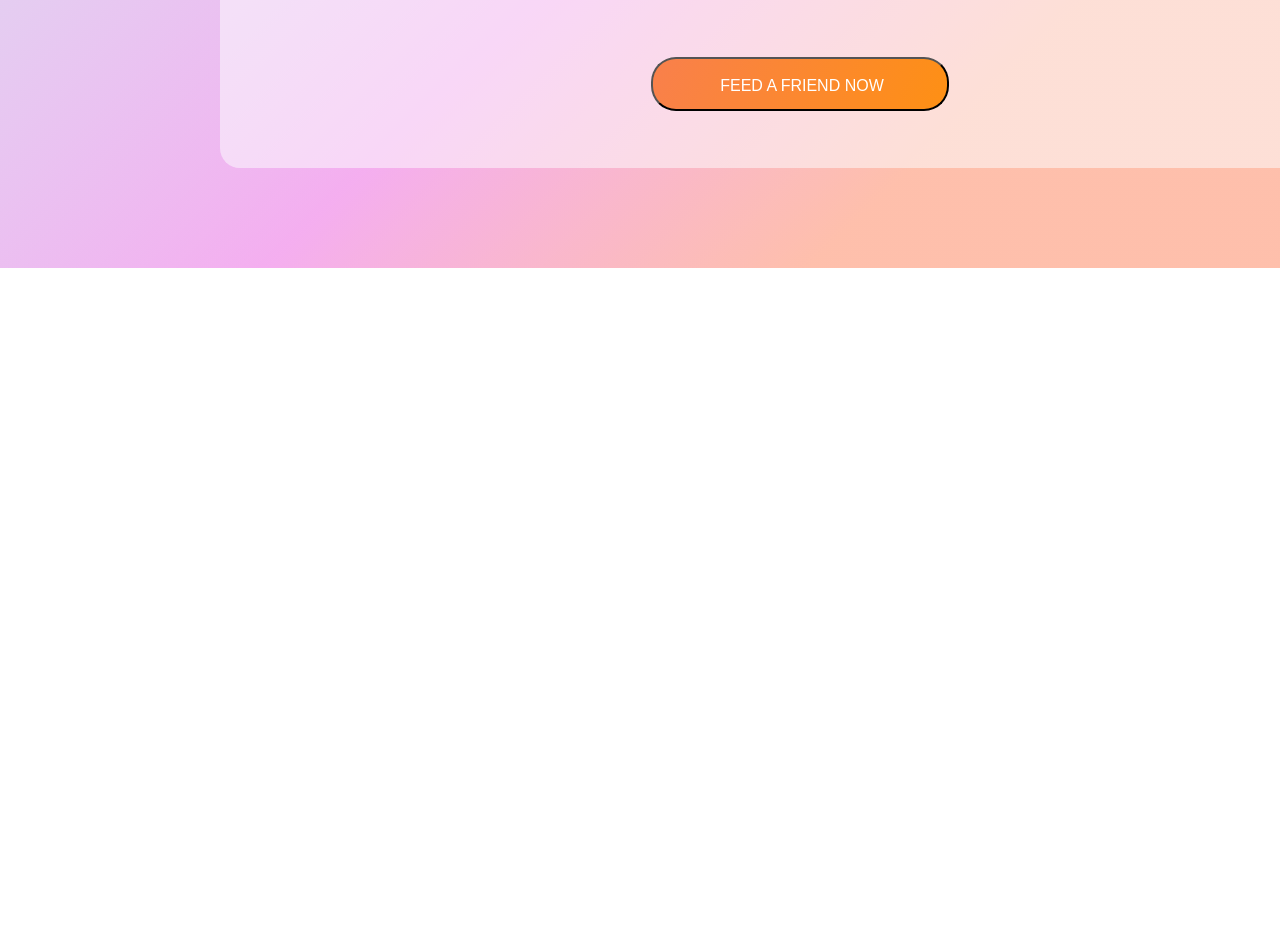
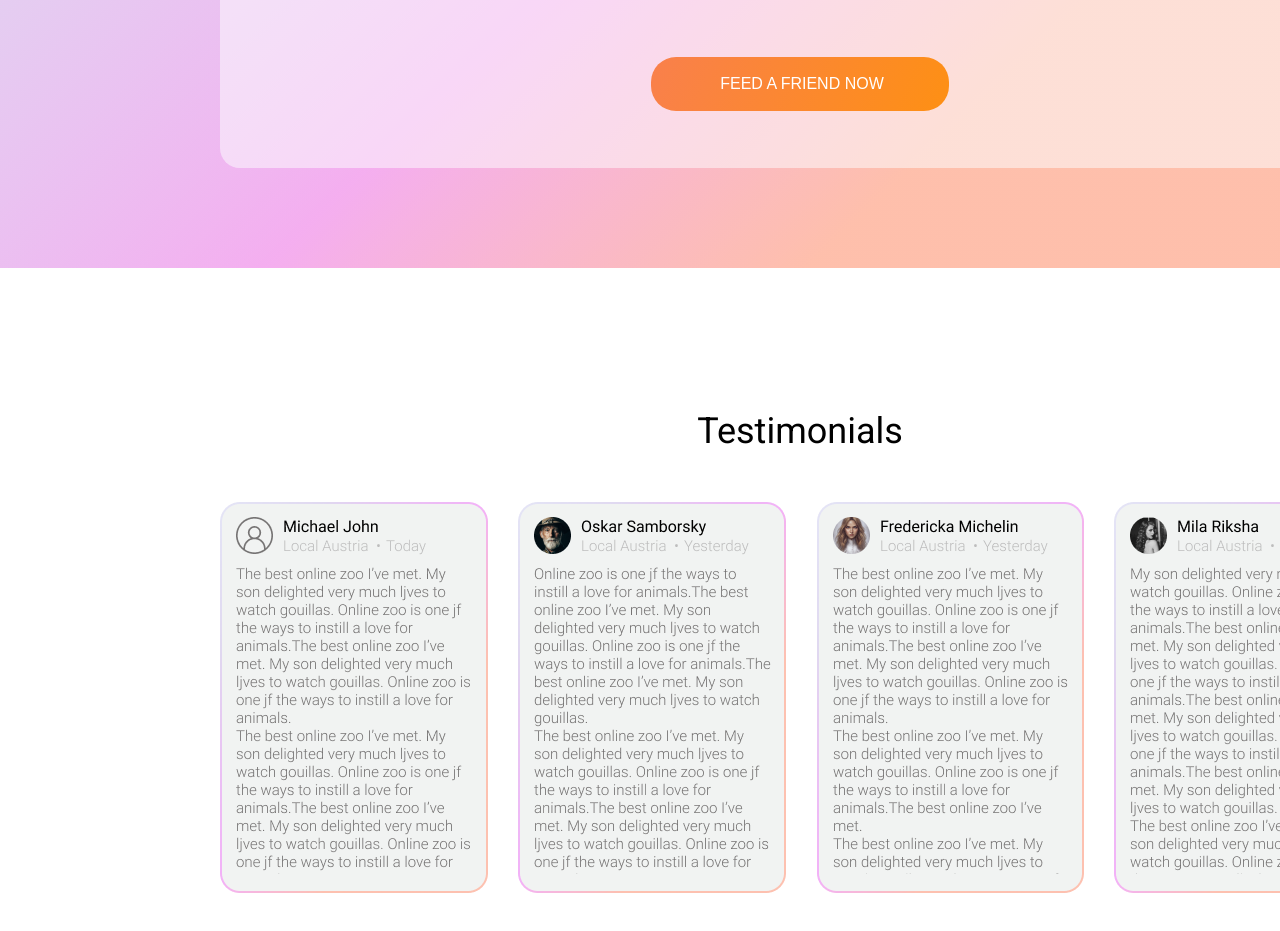
Before and after one commit to KalmykovaElena/online-zoo, a plain HTML site: page pages/main/index.html in a window 1280 px wide. Shown: the part 3385-4316 px from the top of the page. Before the commit the page ends 3653 px from the top, so only its background shows below. Drawn offline with Linux system fonts and the light colour scheme.

Commit message:
feat:add testimionals

```diff
--- a/pages/main/index.html
+++ b/pages/main/index.html
@@ -205,5 +205,18 @@
 
 <!--    </div>-->
 </section>
+<section class="testimonials">
+<div class="testimonials__wrapper">
+<h2>Testimonials</h2>
+    <div class="testimonials__wrapper__cards">
+        <img src="../../assets/testimonials.png" alt="#">
+        <img src="../../assets/testimonials2.png" alt="#">
+        <img src="../../assets/testimonials3.png" alt="#">
+        <img src="../../assets/testimonials4.png" alt="#">
+    </div>
+
+
+</div>
+</section>
 </body>
 </html>
--- a/pages/main/style.scss
+++ b/pages/main/style.scss
@@ -2,7 +2,7 @@
 @import "../../styles/main_watch_animal_cover_panda";
 @import "../../styles/main-main-content";
 @import "../../styles/pickAndFeed";
-
+@import "../../styles/testimonials";
 * {
   margin: 0;
   padding: 0;
--- /dev/null
+++ b/styles/_testimonials.scss
@@ -0,0 +1,29 @@
+@import "../break-points";
+
+
+
+
+.testimonials {
+  height: 919px;
+  width: 1600px;
+  padding-top: 140px;
+
+  &__wrapper {
+    width: $large;
+    margin:0 auto;
+h2{
+  font-size: 36px;
+  font-weight: 400;
+  line-height: 47px;
+  text-align: center;
+  margin-bottom: 47px;
+
+}
+    &__cards{
+      display: flex;
+      justify-content: space-between;
+    }
+
+
+  }
+}
--- a/styles/pickAndFeed.scss
+++ b/styles/pickAndFeed.scss
@@ -81,6 +81,7 @@ margin: 60px auto 40px;
 &-button{
 display: block;
   margin: 60px auto;
+  border:none;
 }
   }
 
```
Also changed, not shown: assets/testimonials.png (added), assets/testimonials2.png (added), assets/testimonials3.png (added), assets/testimonials4.png (added), pages/main/style.css, 1 other file.
